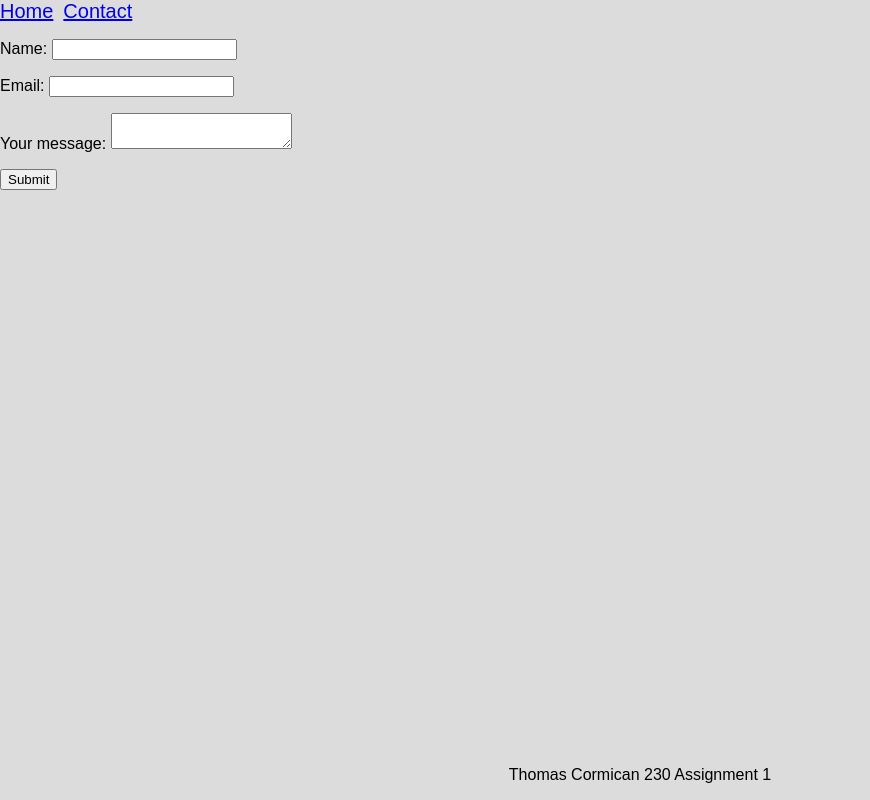
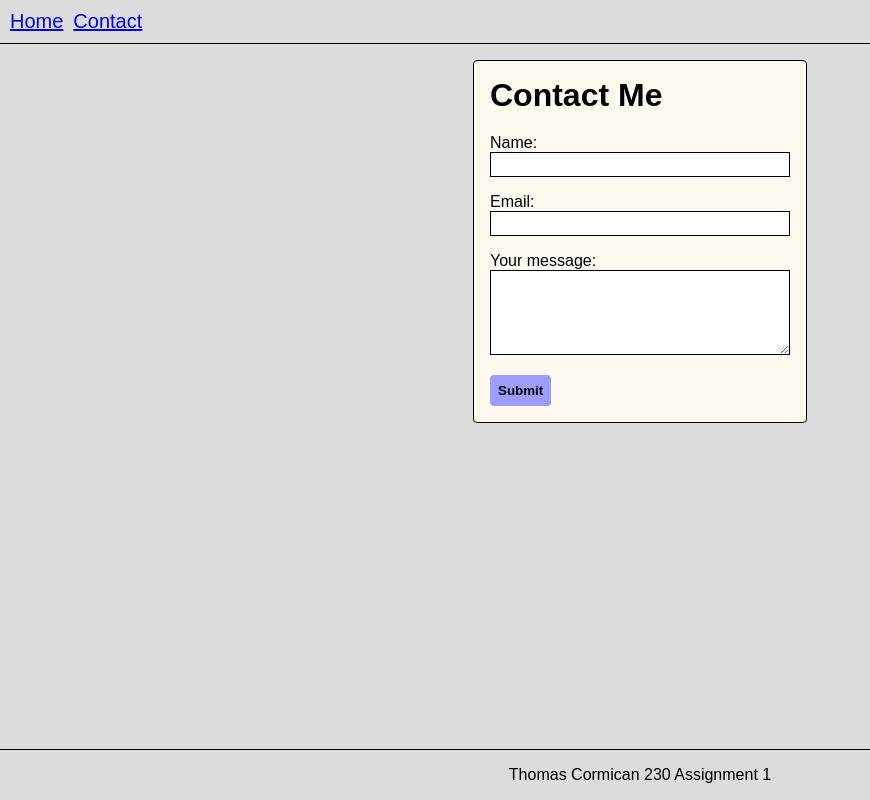
Before and after one commit to tomoige/cs230-assignments, a plain HTML site: page assignment 1/contact.html in a window 1280 px wide. Shown: the whole page, without its empty margins (0-870 px from the left). Drawn offline with Linux system fonts and the light colour scheme.

Commit message:
update styling

```diff
--- a/assignment 1/contact.html
+++ b/assignment 1/contact.html
@@ -3,7 +3,7 @@
   <head>
     <meta charset="UTF-8" />
     <link rel="stylesheet" href="styles.css" />
-    <title>Document</title>
+    <title>Contact</title>
   </head>
   <body>
     <header>
@@ -13,21 +13,27 @@
       </nav>
     </header>
     <main>
+      <div class="card contact">
         <form>
+          <h1>Contact Me</h1>
           <p>
             <label for="username">Name:</label>
+            <br />
             <input id="username" type="text" name="name" />
           </p>
           <p>
             <label for="useremail">Email:</label>
+            <br />
             <input id="useremail" type="email" name="useremail" />
           </p>
           <p>
             <label for="message" name="usermessage">Your message:</label>
-          <textarea id="message"></textarea>
+            <br />
+            <textarea id="message" rows="5"></textarea>
           </p>
           <button type="submit">Submit</button>
         </form>
+      </div>
     </main>
     <footer><p>Thomas Cormican 230 Assignment 1</p></footer>
   </body>
--- a/assignment 1/styles.css
+++ b/assignment 1/styles.css
@@ -1,5 +1,16 @@
 * {
   box-sizing: border-box;
+}
+
+h1,
+h2,
+h3 {
+  margin: 0px;
+  padding-bottom: 4px;
+}
+
+main {
+  padding: 16px;
 }
 
 body {
@@ -16,14 +27,19 @@ nav {
   font-size: 20px;
   display: flex;
   gap: 10px;
+
+  padding: 10px;
+  border-bottom: 1px solid black;
 }
 
 .card {
-  padding: 8px;
+  padding: 16px;
   margin: 4px;
-  border: 2px solid grey;
-  border-radius: 10px;
+  border: 1px solid black;
+  border-radius: 4px;
   background-color: floralwhite;
+
+  max-width: fit-content;
 }
 
 .container {
@@ -32,9 +48,29 @@ nav {
   flex-wrap: wrap;
 }
 
+.contact {
+  margin: auto;
+}
+
 footer {
   position: absolute;
   bottom: 0px;
   text-align: center;
   width: 100%;
+  border-top: 1px solid black;
 }
+
+button {
+  padding: 8px;
+  border-radius: 4px;
+  border: none;
+  background-color: rgb(157, 157, 255);
+  font-weight: bolder;
+}
+
+form input,
+textarea {
+  width: 300px;
+  padding: 4px;
+  border: 1px solid black;
+}
```
Also changed, not shown: assignment 1/index.html (+2 -2 lines). Lines whose indentation alone changed are shown as unchanged.
